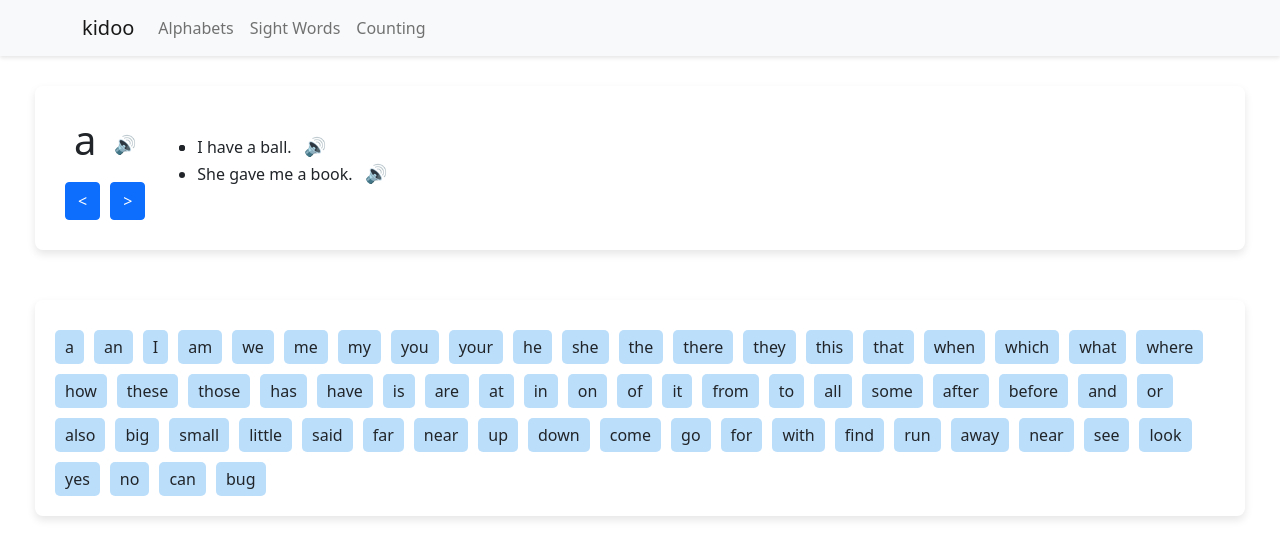
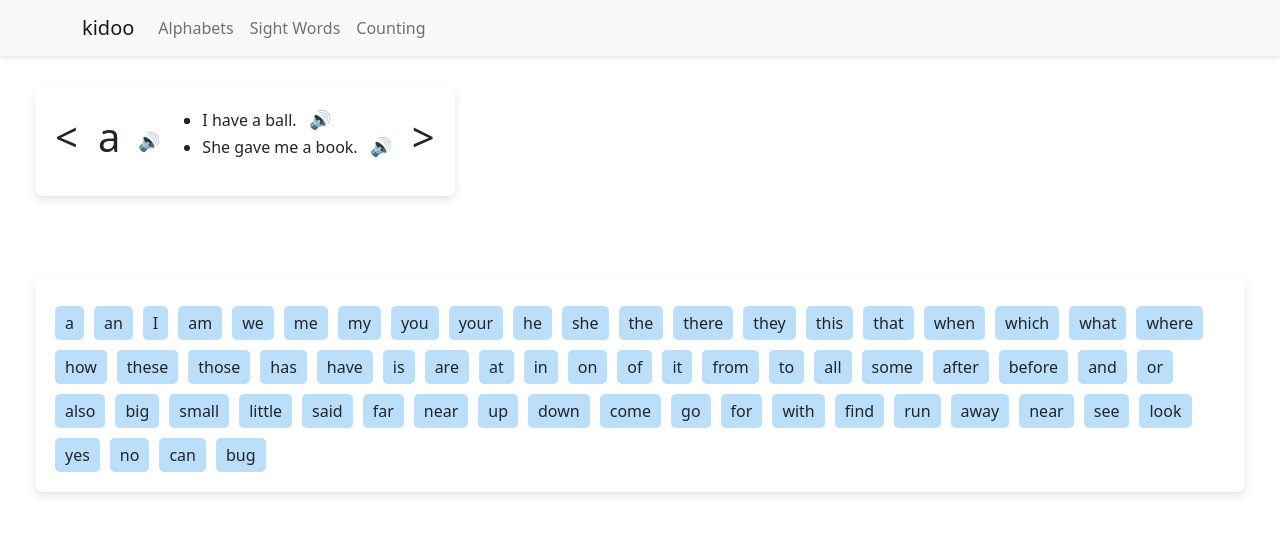
Before and after one commit to dnshariprasad/kidmath, a React (Vite) app: page /#/sight_words in a window 1280 px wide. Shown: the top 558 px of the page. Built offline with nearby package versions, Linux system fonts and the light colour scheme.

Commit message:
speak fied

```diff
--- a/src/KidStyles.tsx
+++ b/src/KidStyles.tsx
@@ -32,6 +32,7 @@ export const StyledInput = styled.input`
 `;
 
 export const CardDetail = styled.div`
+  display: inline-block;
   padding: 20px;
   margin-bottom: 50px;
   margin-top: 30px;
@@ -39,7 +40,7 @@ export const CardDetail = styled.div`
   margin-right: 35px;
   box-shadow: 0px 4px 8px rgba(0, 0, 0, 0.1);
   border-radius: 8px;
-  max-height: 100%;
+  width: fit-content;
   max-width: 100%;
 `;
 
--- a/src/pages/SightWordsChallenge.tsx
+++ b/src/pages/SightWordsChallenge.tsx
@@ -2,11 +2,9 @@ import { useState } from "react";
 import {
   CardDetail,
   CenteredContainerHorizontally,
-  CenteredContainerVertical,
   Tag,
   TagList,
 } from "../KidStyles";
-import KidButton from "../components/KidButton";
 import { wordsSentencesData } from "../data/Words";
 import SpeakIcon from "../components/SpeakIcon";
 const stringList = wordsSentencesData;
@@ -22,20 +20,24 @@ const SightWordsChallenge = () => {
       setCount(tempCount);
     }
   };
+  const handlePrevious = () => {
+    let tempCount = count - 1;
+    if (tempCount <= 0) {
+      setCount(stringList.length - 1);
+    } else {
+      setCount(tempCount);
+    }
+  };
   return (
     <div>
+      <CenteredContainerHorizontally>
         <CardDetail>
           <CenteredContainerHorizontally>
-          <CenteredContainerVertical>
-            <CenteredContainerHorizontally>
+            <h1 onClick={handlePrevious}>{" < "}</h1>
+            <br />
+            <br />
             <h1>{stringList[count].word}</h1>
             <SpeakIcon text={stringList[count].word} />
-            </CenteredContainerHorizontally>
-            <CenteredContainerHorizontally>
-              <KidButton isActive={true} title=" < " onClick={handleNext} />
-              <KidButton isActive={true} title=" > " onClick={handleNext} />
-            </CenteredContainerHorizontally>
-          </CenteredContainerVertical>
             {stringList.length > 0 && (
               <div>
                 <ul>
@@ -49,8 +51,14 @@ const SightWordsChallenge = () => {
                 </ul>
               </div>
             )}
+            <br />
+            <br />
+            <h1 title=" > " onClick={handleNext}>
+              {" > "}
+            </h1>
           </CenteredContainerHorizontally>
         </CardDetail>
+      </CenteredContainerHorizontally>
 
       {stringList.length > 0 && (
         <CardDetail>
```
Lines whose indentation alone changed are shown as unchanged.
